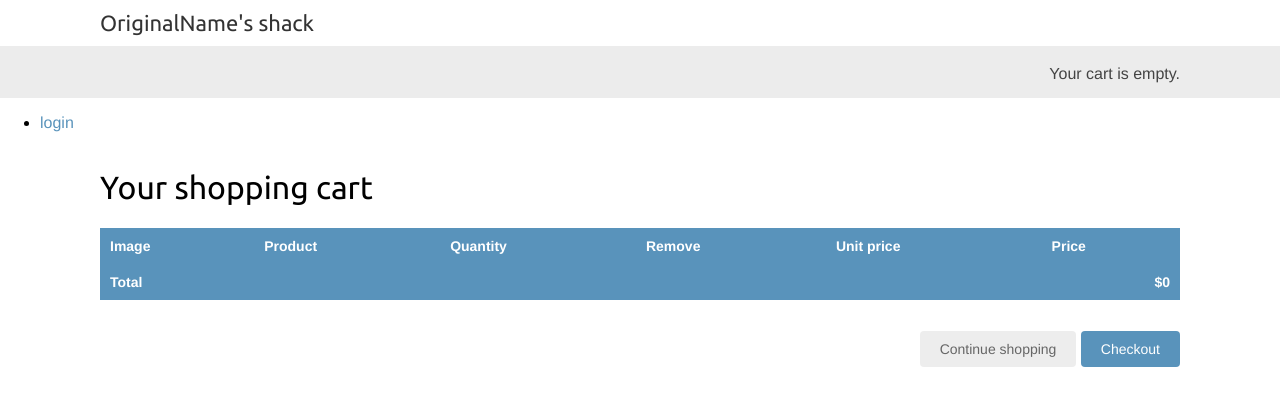
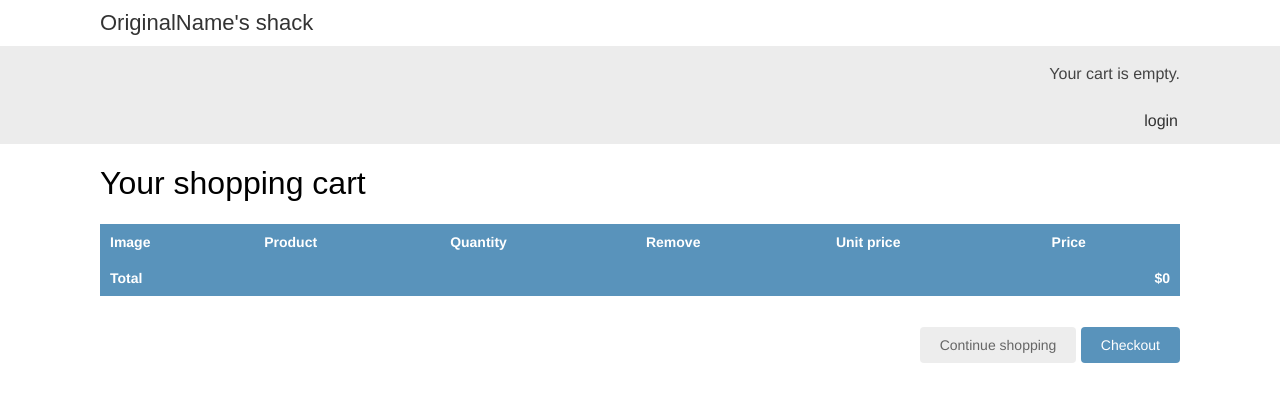
Before and after one commit to faber-v/softsec, a Django app: page /cart/ in a window 1280 px wide. Shown: the top 406 px of the page. Run offline with Django 3.2, Linux system fonts and the light colour scheme; parts of the project's set-up code (start-up, migrations or seed data) failed here and were passed over.

Commit message:
Add files via upload

```diff
--- a/myshop/shop/static/css/base.css
+++ b/myshop/shop/static/css/base.css
@@ -1,4 +1,3 @@
-@import url(http://fonts.googleapis.com/css?family=Ubuntu);
 
 body {
     margin:0;
@@ -141,6 +140,17 @@ ul.errorlist {
     float:right;
     padding-top:4px;
 }
+/*
+#subheader ul {
+    list-style: none;
+    padding-top: 4px;
+    float:left;
+ }
+
+#subheader li {
+    display: inline;
+}
+*/
 
 #content {
     padding:0 100px;
@@ -314,3 +324,33 @@ ul.errorlist {
 .recommendations.cart img {
     width:120px;
 }
+
+#subheader2 ul {
+    list-style-type: none;
+    margin: 0;
+    padding: 0;
+    overflow: hidden;
+    background-color: #ececec;
+}
+
+#subheader2 li {
+    float: right;
+}
+
+
+#subheader2 li a {
+    display: block;
+    color: #333;
+    text-align: center;
+    padding: 14px 16px;
+    text-decoration: none;
+}
+#subheader2 li:first-child {
+    padding-right: 0;
+    margin-right: 86px;
+}
+
+/* Change the link color to #111 (black) on hover */
+#subheader2 li a:hover {
+    background-color: white;
+}
```
